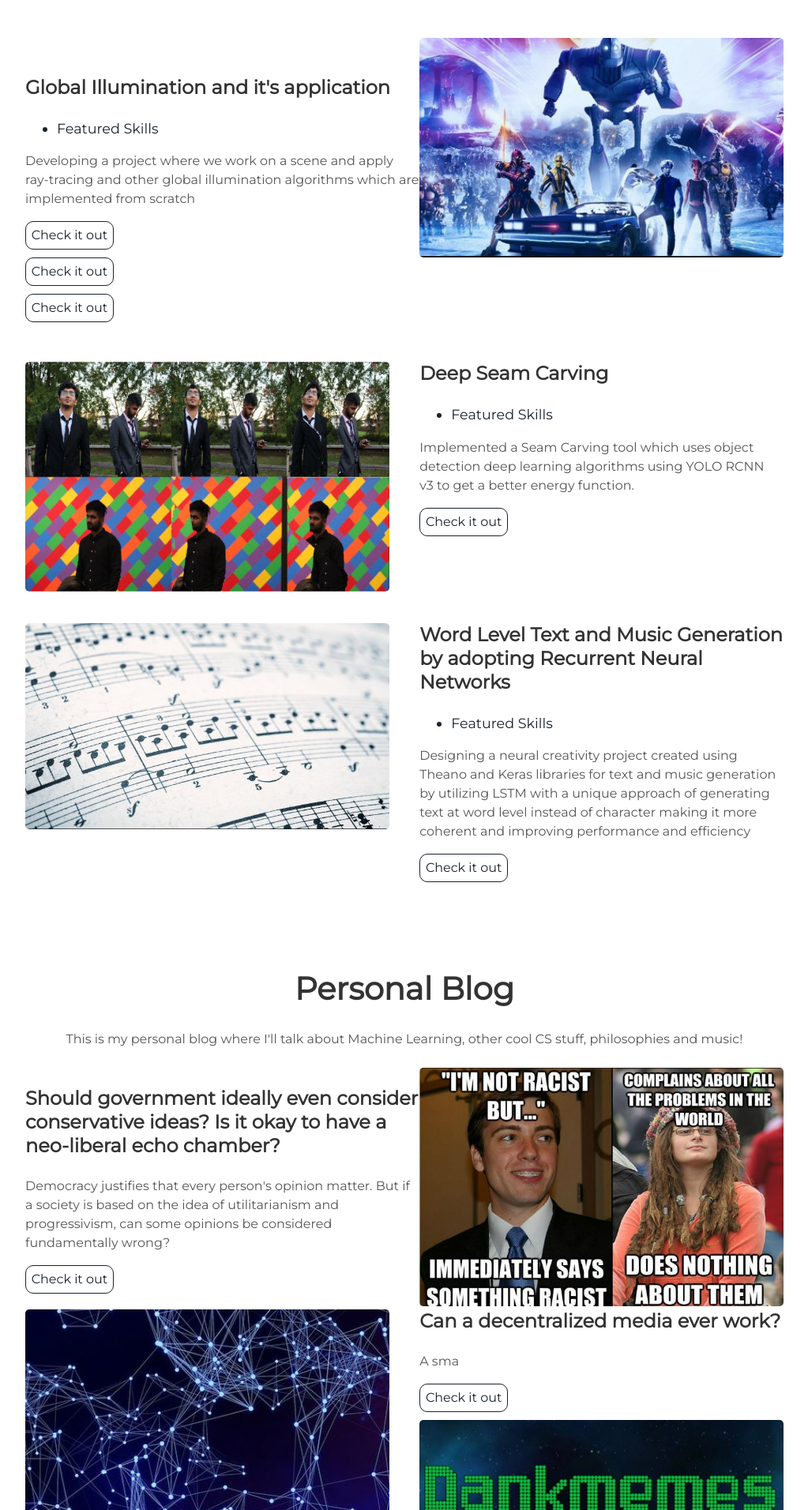
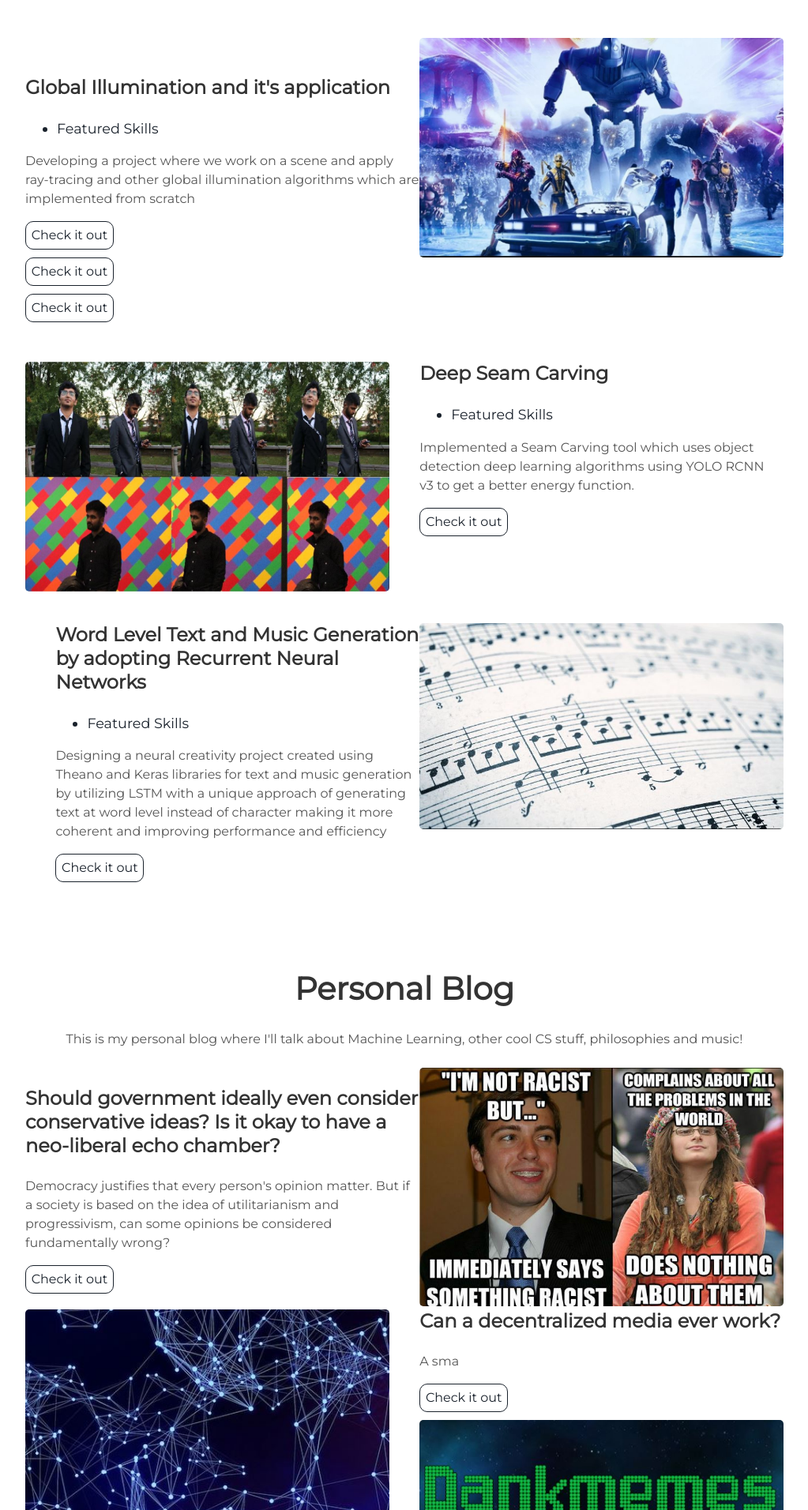
Before and after one commit to vlraik/vlraik.github.io, a Jekyll site: the page built from index.html, in a window 1280 px wide. Shown: the part 3577-5489 px from the top of the page at 79% size, without its empty margins (128-1151 px from the left). Built offline with Jekyll 4.4.1, drawn with Linux system fonts in a browser that asks for light colours.

Commit message:
Update projects.html

```diff
--- a/_includes/projects.html
+++ b/_includes/projects.html
@@ -82,7 +82,7 @@
   </div>
 </div>
 <div class="user-projects">
-  <div class="images-left">
+  <div class="images-right">
     <img alt="mountains" src="{{ "/assets/img/wordlevelrnn.JPG" | prepend: site.baseurl }}" />
   </div>
   <div class="contents-right">
```
